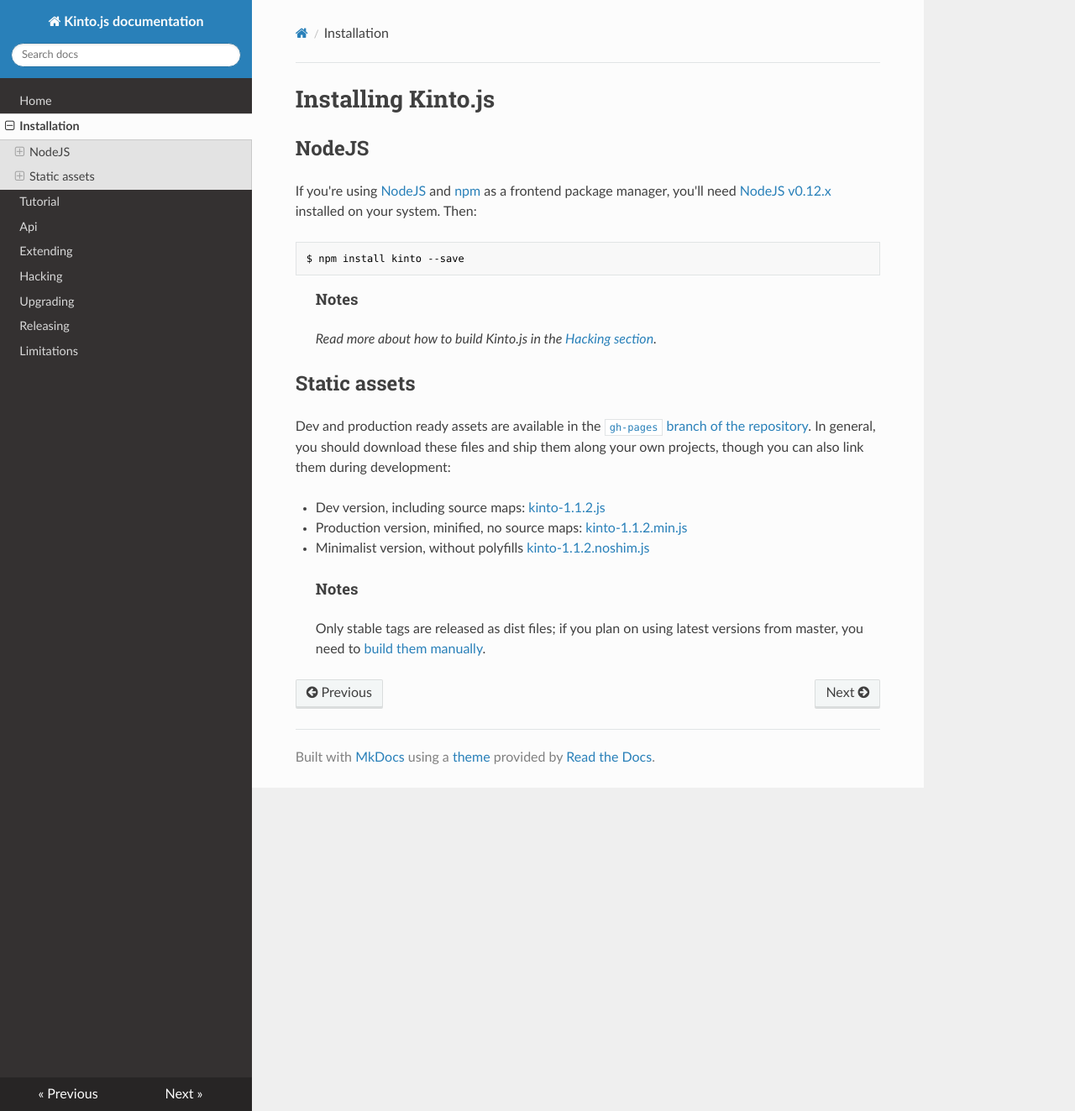
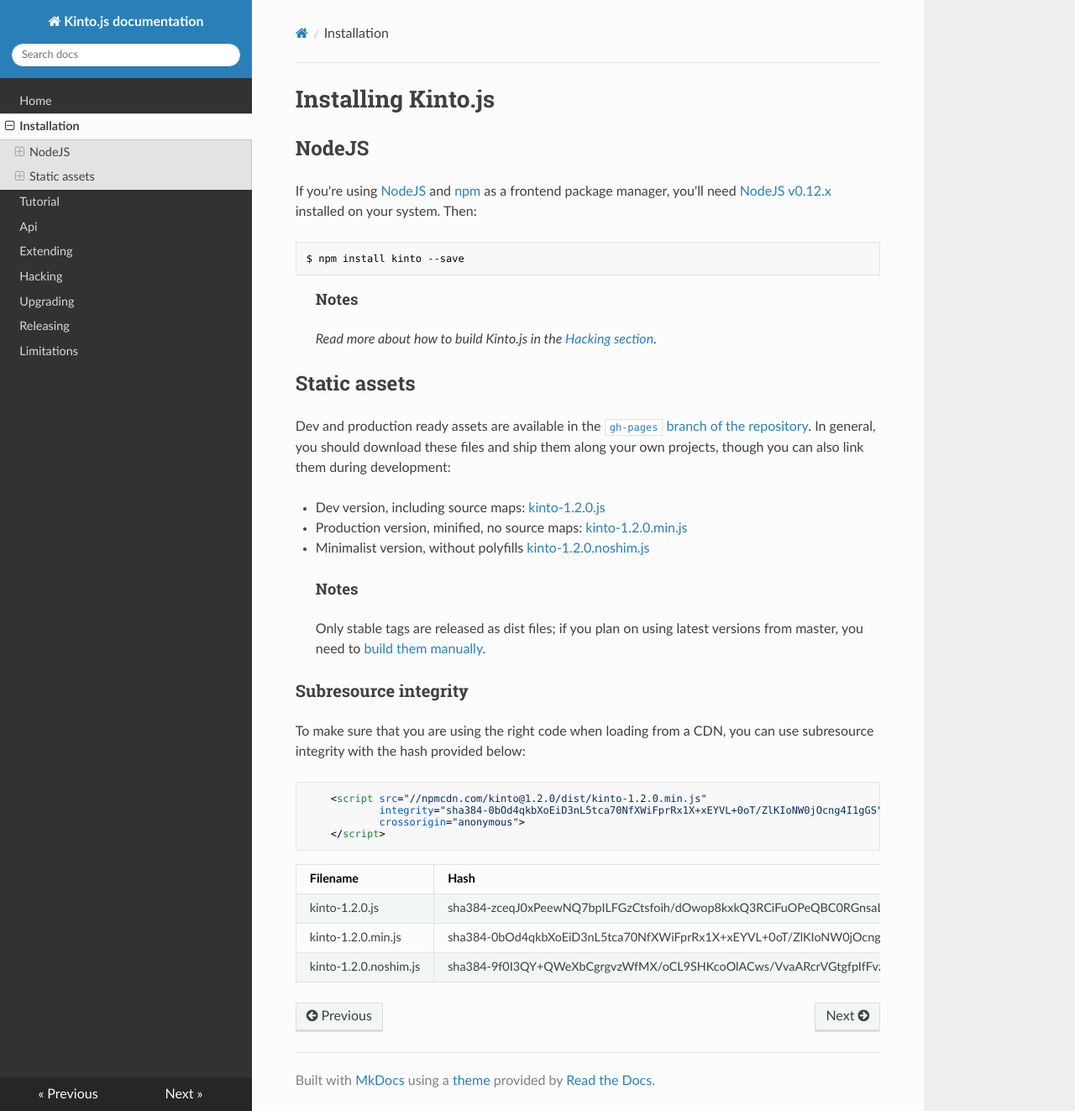
Before and after one commit to Kinto/kinto.js, an MkDocs documentation site: the page built from docs/installation.md, in a window 1280 px wide and 1323 px high. Shown: the whole window at 84% size. Built offline with MkDocs 1.6.1, drawn with Linux system fonts in a browser that asks for light colours; nearby versions of some CDN libraries; old or Windows-style settings are respelled for this version of MkDocs.

Commit message:
Enable Subresource Integrity (fixes #181)

````diff
--- a/docs/installation.md
+++ b/docs/installation.md
@@ -16,10 +16,29 @@
 
 Dev and production ready assets are available in the [`gh-pages` branch of the repository](https://github.com/Kinto/kinto.js/tree/gh-pages). In general, you should download these files and ship them along your own projects, though you can also link them during development:
 
-- Dev version, including source maps: [kinto-1.1.2.js](http://npmcdn.com/kinto@1.1.2/dist/kinto-1.1.2.js)
-- Production version, minified, no source maps: [kinto-1.1.2.min.js](http://npmcdn.com/kinto@1.1.2/dist/kinto-1.1.2.min.js)
-- Minimalist version, without polyfills [kinto-1.1.2.noshim.js](http://npmcdn.com/kinto@1.1.2/dist/kinto-1.1.2.noshim.js)
+- Dev version, including source maps: [kinto-1.2.0.js](http://npmcdn.com/kinto@1.2.0/dist/kinto-1.2.0.js)
+- Production version, minified, no source maps: [kinto-1.2.0.min.js](http://npmcdn.com/kinto@1.2.0/dist/kinto-1.2.0.min.js)
+- Minimalist version, without polyfills [kinto-1.2.0.noshim.js](http://npmcdn.com/kinto@1.2.0/dist/kinto-1.2.0.noshim.js)
 
 > #### Notes
 >
 > Only stable tags are released as dist files; if you plan on using latest versions from master, you need to [build them manually](hacking.md#generating-dist-files).
+
+
+### Subresource integrity
+
+To make sure that you are using the right code when loading from a CDN, you can use subresource
+integrity with the hash provided below:
+
+```html
+    <script src="//npmcdn.com/kinto@1.2.0/dist/kinto-1.2.0.min.js"
+            integrity="sha384-0bOd4qkbXoEiD3nL5tca70NfXWiFprRx1X+xEYVL+0oT/ZlKIoNW0jOcng4I1gGS"
+            crossorigin="anonymous">
+    </script>
+```
+
+| Filename                | Hash                                                                    |
+|-------------------------|-------------------------------------------------------------------------|
+| kinto-1.2.0.js          | sha384-zceqJ0xPeewNQ7bpILFGzCtsfoih/dOwop8kxkQ3RCiFuOPeQBC0RGnsaLO0lyhR |
+| kinto-1.2.0.min.js      | sha384-0bOd4qkbXoEiD3nL5tca70NfXWiFprRx1X+xEYVL+0oT/ZlKIoNW0jOcng4I1gGS |
+| kinto-1.2.0.noshim.js   | sha384-9f0I3QY+QWeXbCgrgvzWfMX/oCL9SHKcoOlACws/VvaARcrVGtgfpIfFvzu1UM4N |
--- a/package.json
+++ b/package.json
@@ -12,6 +12,7 @@
     "dist-noshim": "browserify -s Kinto -g uglifyify --ignore isomorphic-fetch --ignore babel-polyfill -e src/index.js -o dist/kinto-$npm_package_version.noshim.js -t [ babelify --sourceMapRelative . ]",
     "dist-prod": "browserify -s Kinto -g uglifyify -e src/index.js -o dist/kinto-$npm_package_version.min.js -t [ babelify --sourceMapRelative . ]",
     "dist-fx": "BABEL_ENV=firefox browserify -s loadKinto -e fx-src/index.js -o temp.jsm -t [ babelify --sourceMapRelative . ] && mkdir -p dist && cp fx-src/jsm_prefix.js dist/moz-kinto-client.js && cat temp.jsm >> dist/moz-kinto-client.js && rm temp.jsm",
+    "compute-sri": "cd dist; for file in $(ls kinto-*.js); do printf \"| %-23s | %-64s |\\n\" ${file} $(echo -n 'sha384-' && cat ${file} | openssl dgst -sha384 -binary | openssl enc -base64); done",
     "publish-demo": "npm run dist-prod && cp dist/kinto-$npm_package_version.js demo/kinto.js && gh-pages -d demo",
     "report-coverage": "npm run test-cover && ./node_modules/coveralls/bin/coveralls.js < ./coverage/lcov.info",
     "tdd": "babel-node node_modules/.bin/_mocha --watch --require ./test/_setup.js 'test/**/*_test.js'",
````
Also changed, not shown: docs/hacking.md (+2 -0 lines), docs/releasing.md (+7 -1 lines), 1 other file.
